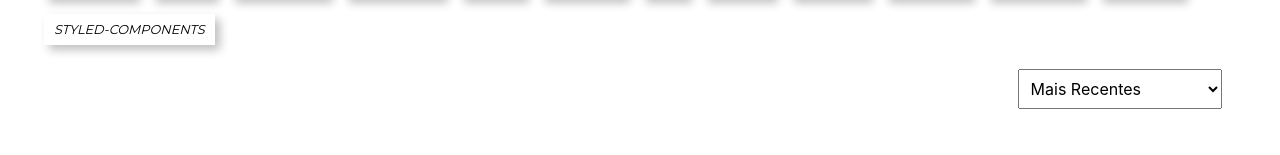
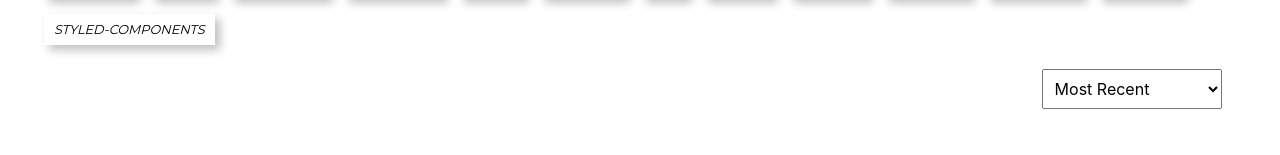
Before and after one commit to Mateus1rosengarten/myPortfolio, a React (Create React App) app: page /projects in a window 1280 px wide. Shown: the part 131-286 px from the top of the page. Built offline with nearby package versions, Linux system fonts and the light colour scheme.

Commit message:
fix: change to english filter text

```diff
--- a/src/components/orderFilter.jsx
+++ b/src/components/orderFilter.jsx
@@ -1,12 +1,12 @@
 import "./orderFilter.css";
 
 const options = [
-  "Mais Recentes",
-  "Mais Antigos",
-  "Maior Aprendizado",
-  "Maior Desafio",
-  "Projetos para Clientes",
-  "Projetos Academicos",
+  "Most Recent",
+  "Oldest",
+  "Greatest Learning",
+  "Biggest Challenge",
+  "Client Projects",
+  "Academic Projects",
 ];
 
 const OrderFilter = ({ order, handleOrderChange }) => {
```
